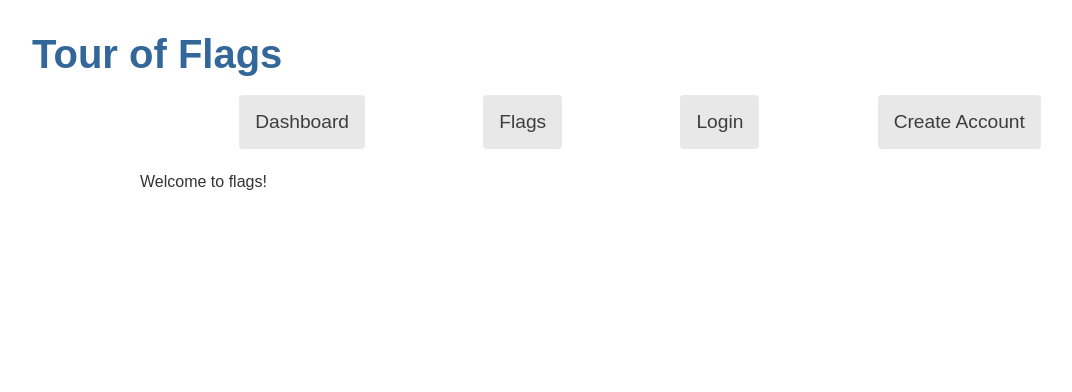
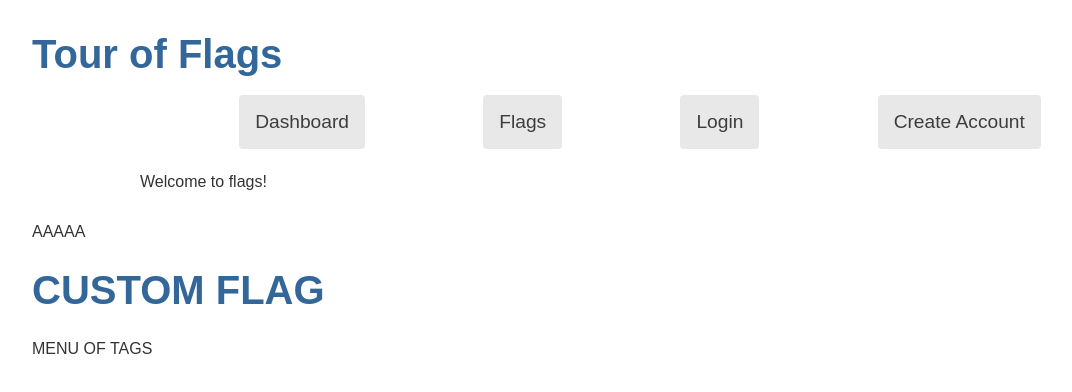
Before and after one commit to jas8726/flags-estore, an Angular app in the folder Tour-of-Flags/: page /custom in a window 1280 px wide. Before the commit this address led to /. Shown: the top 392 px of the page, without its empty margins (0-1072 px from the left). Built offline with nearby package versions, Linux system fonts and the light colour scheme.

Commit message:
Routing for custom flag page done

```diff
--- a/Tour-of-Flags/src/app/app-routing.module.ts
+++ b/Tour-of-Flags/src/app/app-routing.module.ts
@@ -7,6 +7,8 @@ import { FlagDetailComponent } from './flag-detail/flag-detail.component';
 import { LoginComponent } from './login/login.component';
 import { RegisterComponent } from './register/register.component';
 import { ShoppingCartComponent } from './shopping-cart/shopping-cart.component';
+import { CustomflagComponent } from './customflag/customflag.component';
+
 
 const routes: Routes = [
   { path: '', redirectTo: '/dashboard', pathMatch: 'full' },
@@ -15,7 +17,8 @@ const routes: Routes = [
   { path: 'flags', component: FlagsComponent },
   { path: 'login', component: LoginComponent },
   { path: 'register', component: RegisterComponent },
-  { path: 'shoppingCart', component: ShoppingCartComponent }
+  { path: 'shoppingCart', component: ShoppingCartComponent },
+  { path: 'custom', component: CustomflagComponent}
 ];
 
 @NgModule({
--- a/Tour-of-Flags/src/app/customflag/customflag.component.html
+++ b/Tour-of-Flags/src/app/customflag/customflag.component.html
@@ -1 +1,3 @@
-<p>customflag works!</p>
+<p>AAAAA</p>
+<h1>CUSTOM FLAG</h1>
+<p>MENU OF TAGS</p>
--- a/Tour-of-Flags/src/app/dashboard/dashboard.component.html
+++ b/Tour-of-Flags/src/app/dashboard/dashboard.component.html
@@ -7,3 +7,4 @@
 </div>
 
 <app-flag-search></app-flag-search>
+<a routerLink="/custom">BUTTON</a>
```
